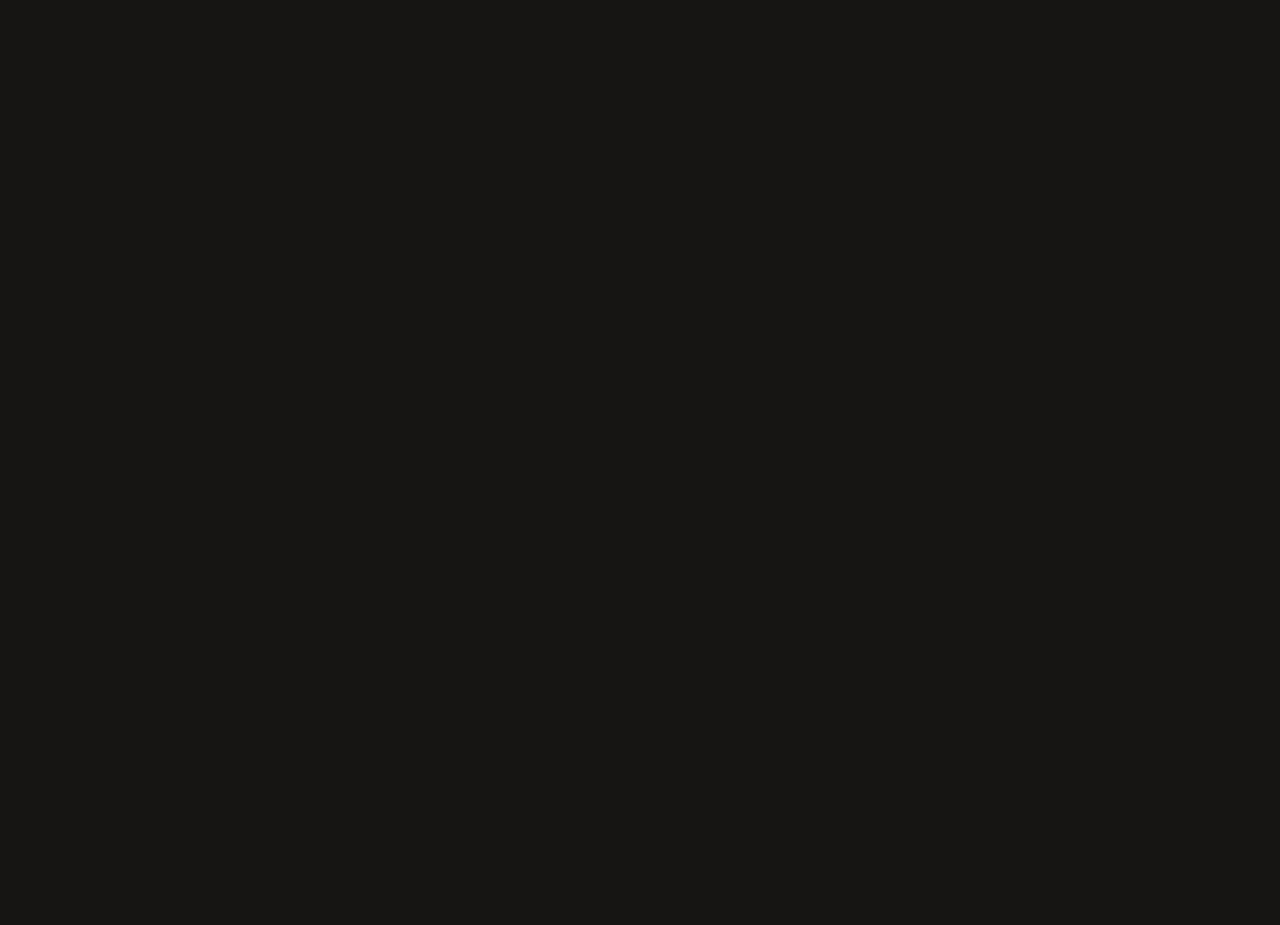
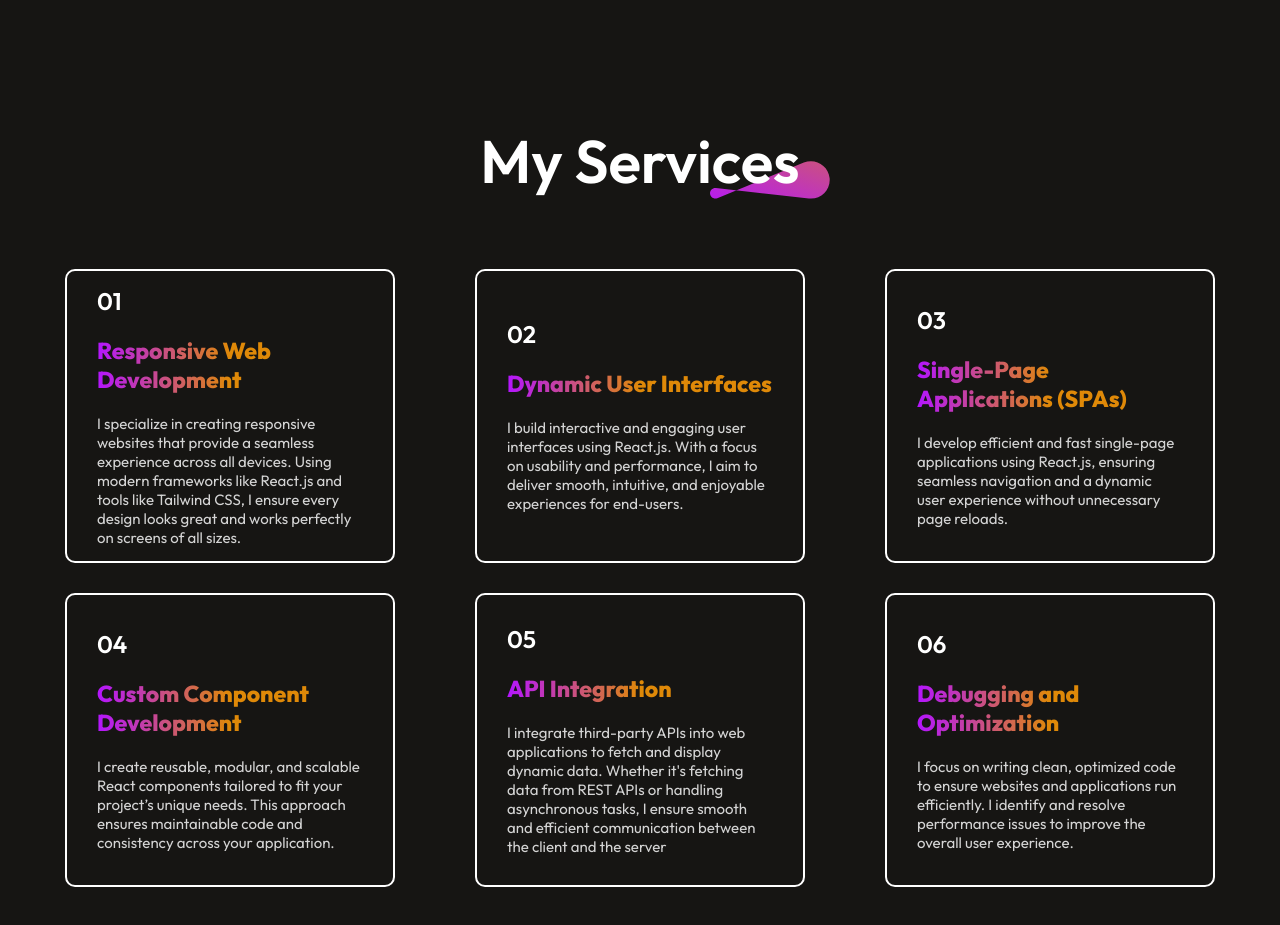
Before and after one commit to imkashishkathuria/my-portfolio, a React (Vite) app: page / in a window 1280 px wide. Shown: the part 1560-2485 px from the top of the page. Before the commit the page ends 1623 px from the top, so only its background shows below. Built offline with nearby package versions, Linux system fonts and the light colour scheme.

Commit message:
my services section

```diff
--- a/src/App.jsx
+++ b/src/App.jsx
@@ -1,6 +1,7 @@
 import About from "./Components/About/About"
 import Hero from "./Components/Hero/Hero"
 import Navbar from "./Components/Navbar/Navbar"
+import Services from "./Components/Services/Services"
 
 const App = () => {
   return (
@@ -9,6 +10,7 @@ const App = () => {
       <Navbar />
       <Hero />
       <About />
+      <Services />
     </div>
   )
 }
--- /dev/null
+++ b/src/Components/Services/Services.css
@@ -0,0 +1,73 @@
+.services{
+    display: flex;
+    flex-direction: column;
+    align-items: center;
+    justify-content: center;
+    gap: 70px;
+    margin: 40px;
+
+}
+
+.services-title{
+    position: relative;
+}
+
+.services-title h1{
+    padding: 0px 30px;
+    font-size: 60px;
+    font-weight: 600;
+}
+.services-title img{
+    position: absolute;
+    bottom: 0;
+    right: 0;
+    z-index: -1;
+    width: 120px;
+}
+.services-format{
+    display: flex;
+    flex-direction: column;
+    justify-content: center;
+    gap: 20px;
+    padding: 30px;
+    border-radius: 10px;
+    border: 2px solid white;
+    transition: 0.4s;
+    cursor: pointer;
+    width: 70%;
+    height: 230px;
+    margin: auto;
+}
+
+.services-container{
+    display: grid;
+    grid-template-columns: 1fr 1fr 1fr;
+    gap: 30px;
+    margin-bottom: 80px;
+}
+.services-format h3{
+    font-size: 24px;
+    font-weight: 600;
+}
+
+.services-format h2{
+    font-size: 23px;
+    font-weight: 800;
+    background: linear-gradient(270deg, #DF8908 50%, #B415FF 100%);
+    background-clip: text;
+    -webkit-background-clip: text;
+    -webkit-text-fill-color: transparent;
+}
+.services-format p{
+    color: #d4d4d4;
+    font-size: 15px;
+    /* line-height: 40px; */
+    max-width: 300px;
+}
+
+.services-format:hover{
+    border: 2px solid #ff00ff;
+    background: linear-gradient(45deg, #3f0028, #582300);
+    transform: scale(1.05);
+    transition: 0.4s;
+}
--- /dev/null
+++ b/src/Components/Services/Services.jsx
@@ -0,0 +1,30 @@
+import './Services.css'
+import theme_pattern from '../../assets/theme_pattern.svg'
+import Services_Data from '../../assets/services_data'
+import arrow_icon from '../../assets/arrow_icon.svg'
+
+const Services = () => {
+  return (
+    <div className="services">
+        <div className="services-title">
+            <h1>My Services</h1>
+            <img src={theme_pattern} alt='' />
+        </div>
+        <div className="services-container">
+            {Services_Data.map((service, index)=>{
+                return <div key={index} className="services-format">
+                    <h3>{service.s_no}</h3>
+                    <h2>{service.s_name}</h2>
+                    <p>{service.s_desc}</p>
+                    {/* <div className="services-readmore">
+                        <p>Read More</p>
+                        <img src={arrow_icon} alt='' />
+                    </div> */}
+                </div>
+            })}
+        </div>
+    </div>
+  )
+}
+
+export default Services
--- a/src/assets/services_data.js
+++ b/src/assets/services_data.js
@@ -1,33 +1,33 @@
 const Services_Data = [
     {
         s_no:"01",
-        s_name:"Web design",
-        s_desc:"Web development is the process of building, programming..."
+        s_name:"Responsive Web Development",
+        s_desc:"I specialize in creating responsive websites that provide a seamless experience across all devices. Using modern frameworks like React.js and tools like Tailwind CSS, I ensure every design looks great and works perfectly on screens of all sizes."
     },
     {
         s_no:"02",
-        s_name:"Graphics design",
-        s_desc:"Web development is the process of building, programming..."
+        s_name:"Dynamic User Interfaces",
+        s_desc:"I build interactive and engaging user interfaces using React.js. With a focus on usability and performance, I aim to deliver smooth, intuitive, and enjoyable experiences for end-users."
     },
     {
         s_no:"03",
-        s_name:"Social media",
-        s_desc:"Web development is the process of building, programming..."
+        s_name:"Single-Page Applications (SPAs)",
+        s_desc:"I develop efficient and fast single-page applications using React.js, ensuring seamless navigation and a dynamic user experience without unnecessary page reloads."
     },
     {
         s_no:"04",
-        s_name:"App design",
-        s_desc:"Web development is the process of building, programming..."
+        s_name:"Custom Component Development",
+        s_desc:"I create reusable, modular, and scalable React components tailored to fit your project’s unique needs. This approach ensures maintainable code and consistency across your application."
     },
     {
         s_no:"05",
-        s_name:"Digital marketing",
-        s_desc:"Web development is the process of building, programming..."
+        s_name:"API Integration",
+        s_desc:"I integrate third-party APIs into web applications to fetch and display dynamic data. Whether it's fetching data from REST APIs or handling asynchronous tasks, I ensure smooth and efficient communication between the client and the server"
     },
     {
         s_no:"06",
-        s_name:"Content writing",
-        s_desc:"Web development is the process of building, programming..."
+        s_name:"Debugging and Optimization",
+        s_desc:"I focus on writing clean, optimized code to ensure websites and applications run efficiently. I identify and resolve performance issues to improve the overall user experience."
     },
 ]
 
```
